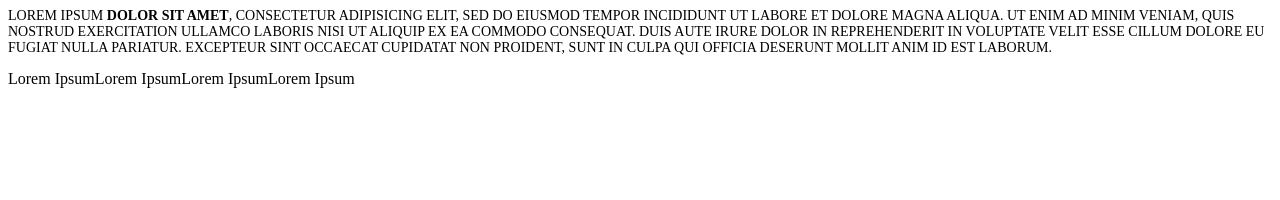
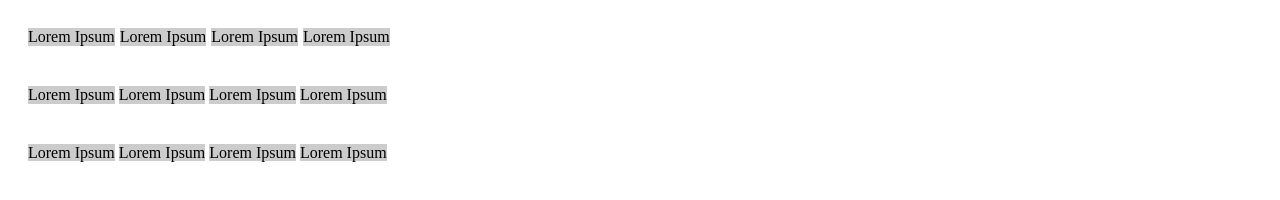
Before and after one commit to tmeasday/frutiger-frutiness, a plain HTML site: page index.html in a window 1280 px wide. Drawn offline with Linux system fonts and the light colour scheme; a web font is replaced by a local one.

Commit message:
Display the issue more clearly.

```diff
--- a/index.html
+++ b/index.html
@@ -2,24 +2,12 @@
   <head>
     <link type="text/css" rel="stylesheet" href="http://fast.fonts.com/cssapi/a73648ab-7609-45ab-82dc-179aa1b3c34f.css"/>
     <style>
-      p {
-        font-family: "FrutigerLTW01-57Condens";
-        font-size: 14px;
-        text-transform: uppercase;
+      div {
+        font-size: 16px;
+        background-color: #ccc;
       }
 
-      strong {
-        font-family: "FrutigerLTW01-67BoldCn";
-      }
-
-      em {
-        font-family: "FrutigerLTW01-47LightCn";
-        font-style: normal;
-        font-weight: normal;
-      }
-
-      article {
-        float: left;
+      .one, .four {
         font-family: "FrutigerLTW01-57Condens";
       }
       .two {
@@ -29,15 +17,46 @@
         font-family: "FrutigerLTW01-47LightCn";
       }
 
+      section {
+        overflow: hidden;
+        padding: 20px;
+      }
+
+      .floats > div {
+        float: left;
+        margin-right: 5px;
+      }
+
+      .inline-block > div {
+        display: inline-block;
+      }
+
+      .inline > div {
+        display: inline;
+      }
     </style>
   </head>
 
   <body>
-    <p>Lorem ipsum <strong>dolor sit amet</strong>, consectetur adipisicing elit, sed do <em>eiusmod tempor incididunt</em> ut labore et dolore magna aliqua. Ut enim ad minim veniam, quis nostrud exercitation ullamco laboris nisi ut aliquip ex ea commodo consequat. Duis aute irure dolor in reprehenderit in voluptate velit esse cillum dolore eu fugiat nulla pariatur. Excepteur sint occaecat cupidatat non proident, sunt in culpa qui officia deserunt mollit anim id est laborum.</p>
+    <section class="floats">
+      <div class="one">Lorem Ipsum</div>
+      <div class="two">Lorem Ipsum</div>
+      <div class="three">Lorem Ipsum</div>
+      <div class="four">Lorem Ipsum</div>
+    </section>
 
-    <article>Lorem Ipsum</article>
-    <article class="two">Lorem Ipsum</article>
-    <article class="three">Lorem Ipsum</article>
-    <article class="four">Lorem Ipsum</article>
+    <section class="inline-block">
+      <div class="one">Lorem Ipsum</div>
+      <div class="two">Lorem Ipsum</div>
+      <div class="three">Lorem Ipsum</div>
+      <div class="four">Lorem Ipsum</div>
+    </section>
+
+    <section class="inline">
+      <div class="one">Lorem Ipsum</div>
+      <div class="two">Lorem Ipsum</div>
+      <div class="three">Lorem Ipsum</div>
+      <div class="four">Lorem Ipsum</div>
+    </section>
   </body>
 </html>
```
